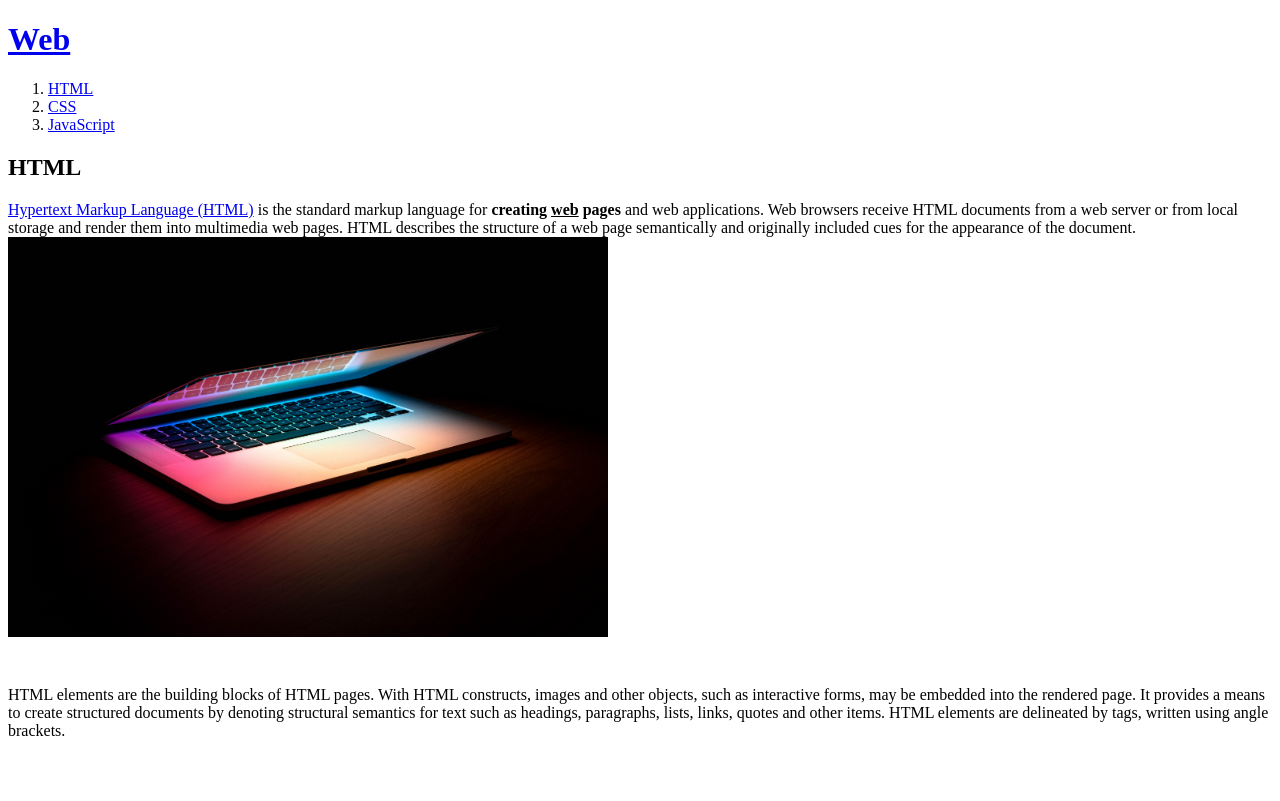
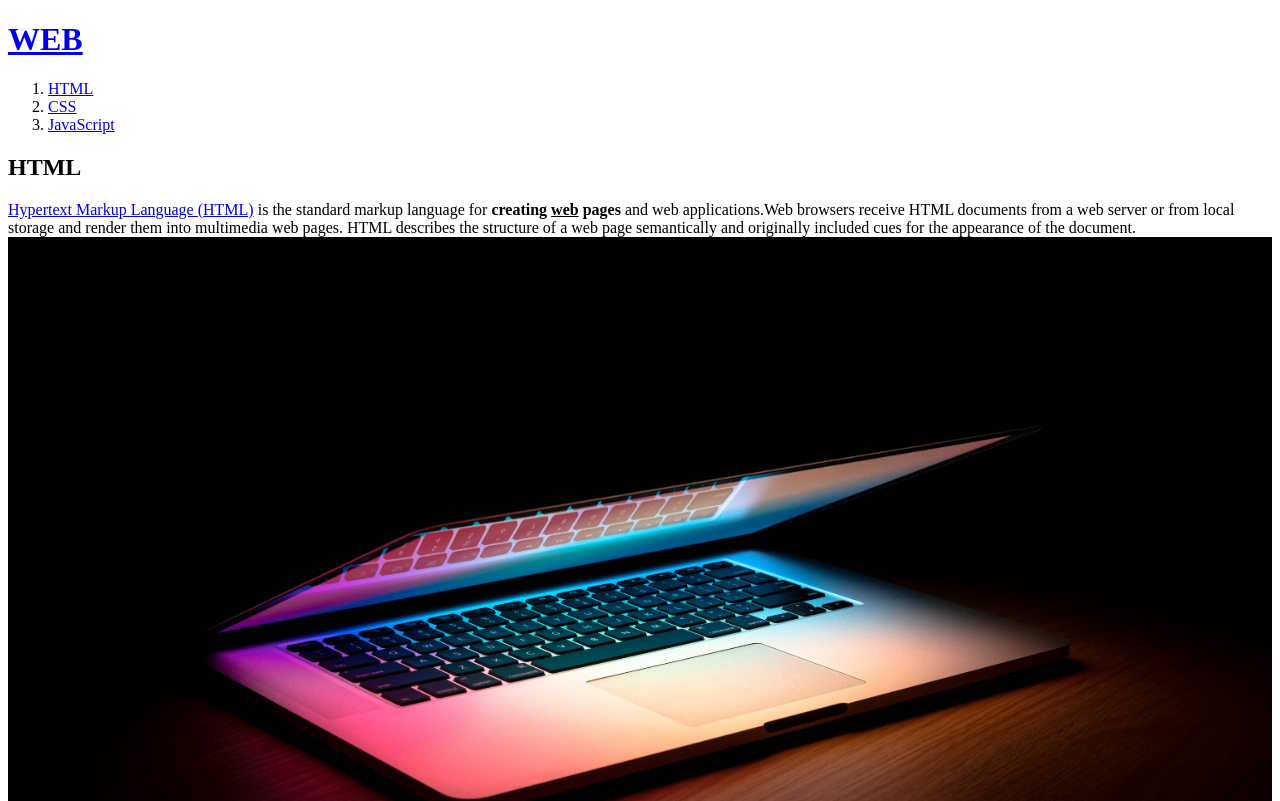
Before and after one commit to joys96/web1, a plain HTML site: page 1.html in a window 1280 px wide. Shown: the top 801 px of the page. Drawn offline with Linux system fonts and the light colour scheme; a script that the page names is missing.

Commit message:
Add files via upload

```diff
--- a/1.html
+++ b/1.html
@@ -5,21 +5,39 @@
   <meta charset="utf-8">
 </head>
 <body>
-  <h1><a href="index.html">Web</a></h1>
+  <h1><a href="index.html">WEB</a></h1>
   <ol>
     <li><a href="1.html">HTML</a></li>
     <li><a href="2.html">CSS</a></li>
     <li><a href="3.html">JavaScript</a></li>
   </ol>
   <h2>HTML</h2>
-<p><a href="https://www.w3.org/TR/html52/"
-  target="_blank" title="html52 specification">Hypertext Markup Language (HTML)</a> is the standard markup
-language for <strong>creating <u>web</u> pages</strong> and web applications.
-Web browsers receive HTML documents from a web server or from local storage and render them into multimedia web pages.
-HTML describes the structure of a web page semantically and originally included cues for the appearance of the document.
-<img src="coding.jpg" width="600px">
-</p><p style="margin-top:45px;">HTML elements are the building blocks of HTML pages. With HTML constructs, images and other objects, such as interactive forms,
-may be embedded into the rendered page. It provides a means to create structured documents by denoting structural semantics for
-text such as headings, paragraphs, lists, links, quotes and other items. HTML elements are delineated by tags, written using angle brackets.<p>
+  <p><a href="https://www.w3.org/TR/html5/" target="_blank" title="html5 speicification">Hypertext Markup Language (HTML)</a> is the standard markup language for <strong>creating <u>web</u> pages</strong> and web applications.Web browsers receive HTML documents from a web server or from local storage and render them into multimedia web pages. HTML describes the structure of a web page semantically and originally included cues for the appearance of the document.
+  <img src="coding.jpg" width="100%">
+  </p><p style="margin-top:45px;">HTML elements are the building blocks of HTML pages. With HTML constructs, images and other objects, such as interactive forms, may be embedded into the rendered page. It provides a means to create structured documents by denoting structural semantics for text such as headings, paragraphs, lists, links, quotes and other items. HTML elements are delineated by tags, written using angle brackets.
+  </p>
+  <p>
+    <div id="disqus_thread"></div>
+<script>
+
+/**
+*  RECOMMENDED CONFIGURATION VARIABLES: EDIT AND UNCOMMENT THE SECTION BELOW TO INSERT DYNAMIC VALUES FROM YOUR PLATFORM OR CMS.
+*  LEARN WHY DEFINING THESE VARIABLES IS IMPORTANT: https://disqus.com/admin/universalcode/#configuration-variables*/
+/*
+var disqus_config = function () {
+this.page.url = PAGE_URL;  // Replace PAGE_URL with your page's canonical URL variable
+this.page.identifier = PAGE_IDENTIFIER; // Replace PAGE_IDENTIFIER with your page's unique identifier variable
+};
+*/
+(function() { // DON'T EDIT BELOW THIS LINE
+var d = document, s = d.createElement('script');
+s.src = 'https://web1-2.disqus.com/embed.js';
+s.setAttribute('data-timestamp', +new Date());
+(d.head || d.body).appendChild(s);
+})();
+</script>
+<noscript>Please enable JavaScript to view the <a href="https://disqus.com/?ref_noscript">comments powered by Disqus.</a></noscript>
+
+  </p>
 </body>
 </html>
```
Also changed, not shown: checkbox.html (added, +3 -0 lines). Lines whose indentation alone changed are shown as unchanged.
